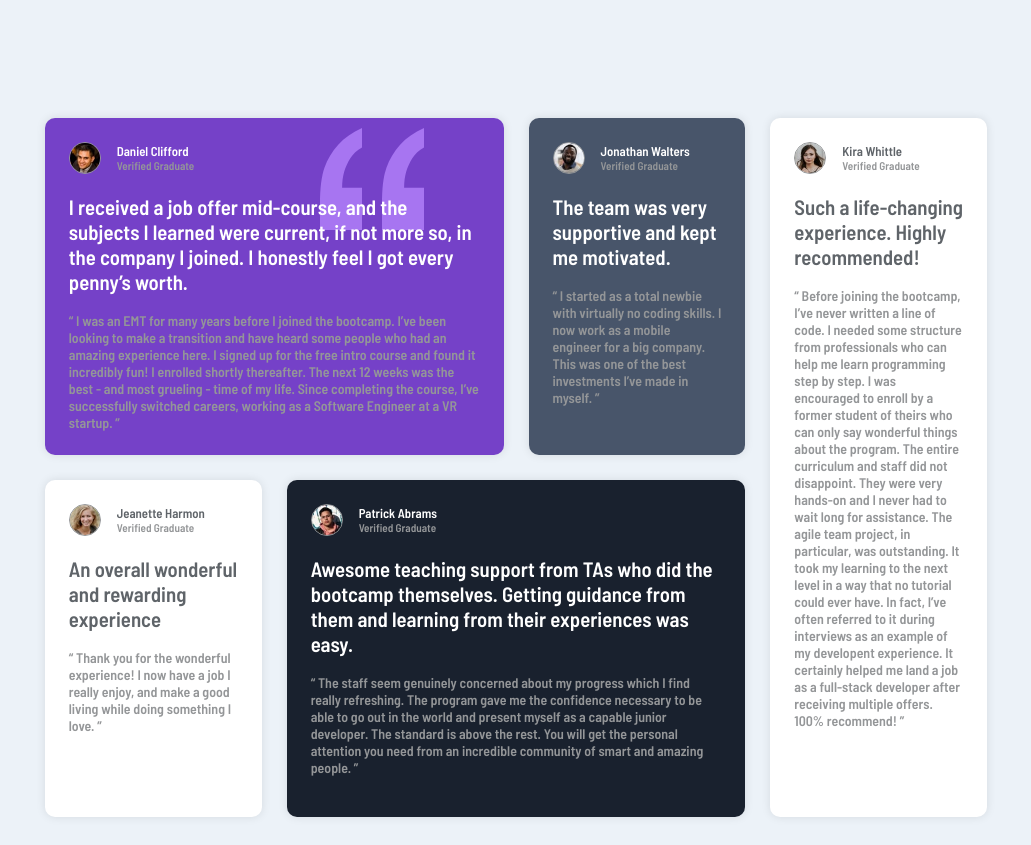
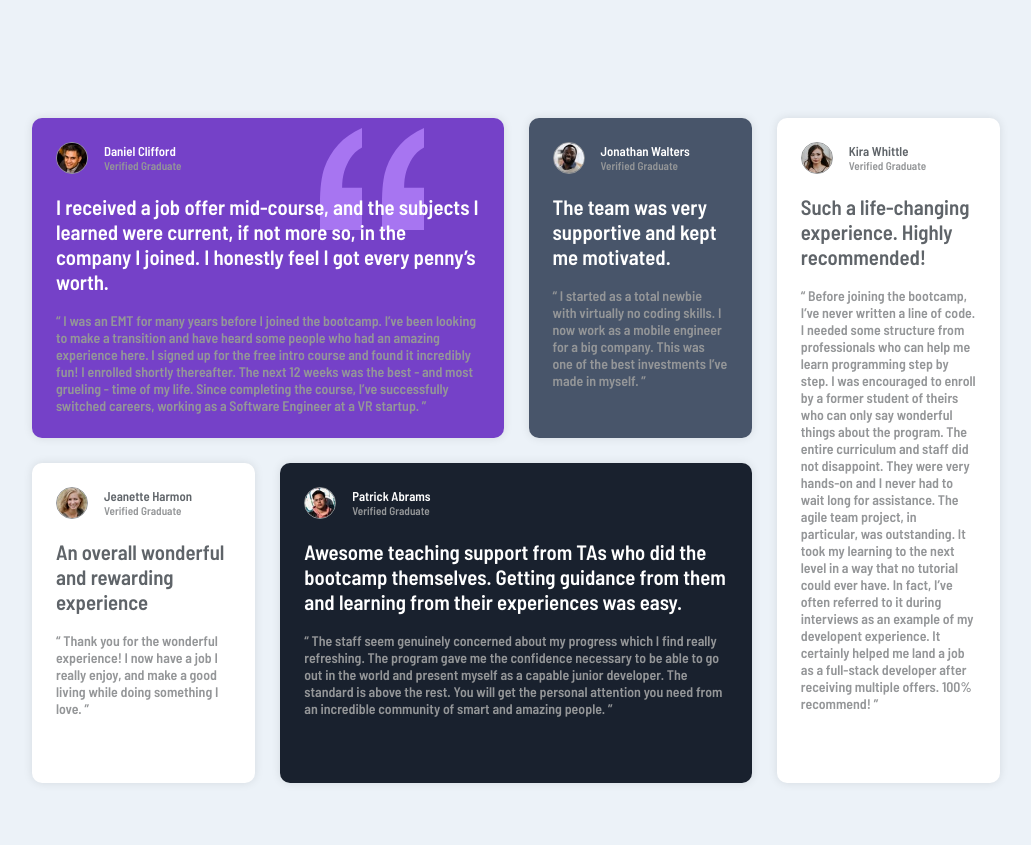
Before and after one commit to pnarne148/testimonials, a plain HTML site: page index.html in a window 1280 px wide. Shown: the whole page, without its empty margins (124-1155 px from the left). After the commit the page ends 811 px from the top, so only its background shows below. Drawn offline with Linux system fonts and the light colour scheme.

Commit message:
Update style.css

```diff
--- a/style.css
+++ b/style.css
@@ -13,7 +13,7 @@ body{
     display: flex;
     background-color: hsl(210, 46%, 95%);
     font-family: 'Barlow Semi Condensed', sans-serif;
-    padding: 7% 11% 0% 11%;
+    padding: 7% 10% 0% 10%;
 }
 
 main{
```
